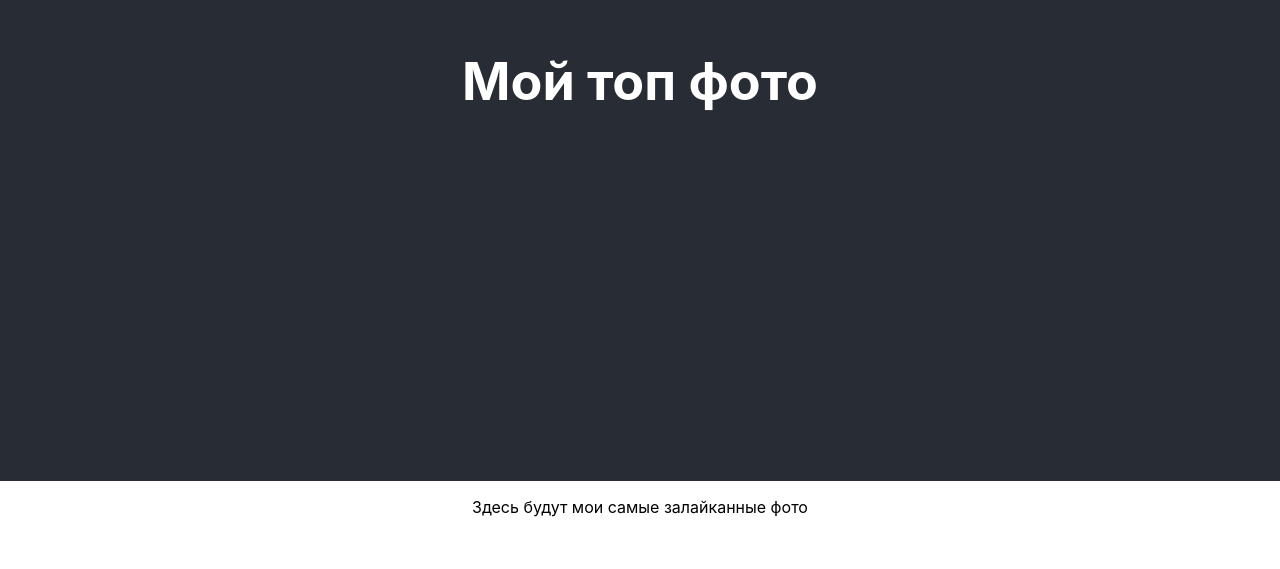
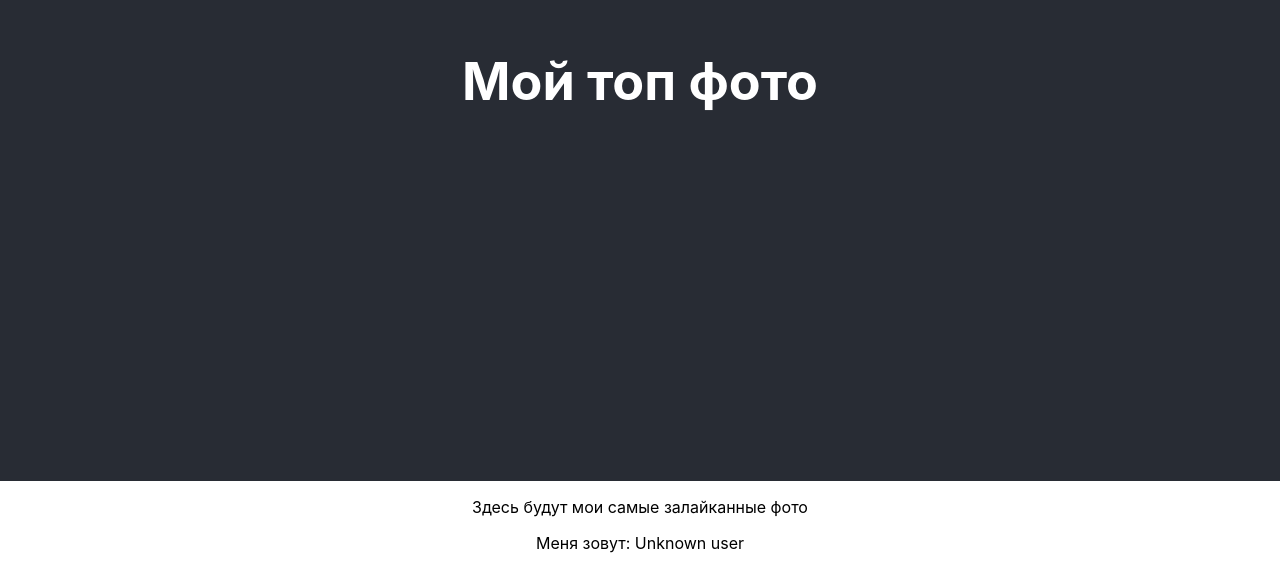
Before and after one commit to bolatashirbek/redux-course-ru-v2, a React (Create React App) app: page / in a window 1280 px wide. Shown: the part 319-888 px from the top of the page. Before the commit the page ends 852 px from the top, so only its background shows below. Built offline with nearby package versions, Linux system fonts and the light colour scheme.

Commit message:
Associating data from the Store with application components

```diff
--- a/src/App.js
+++ b/src/App.js
@@ -1,4 +1,5 @@
 import React, { Component } from 'react'
+import { connect } from 'react-redux'
 import './App.css'
 
 class App extends Component {
@@ -9,10 +10,17 @@
           <h1 className="App-title">Мой топ фото</h1>
         </header>
         <p className="App-intro">Здесь будут мои самые залайканные фото</p>
+        <p>Меня зовут: {this.props.user}</p>
       </div>
     )
   }
-
 }
 
-export default App
+const mapStateToProps = store => {
+  console.log(store)
+  return {
+    user: store.user,
+  }
+}
+
+export default connect(mapStateToProps)(App)
```
